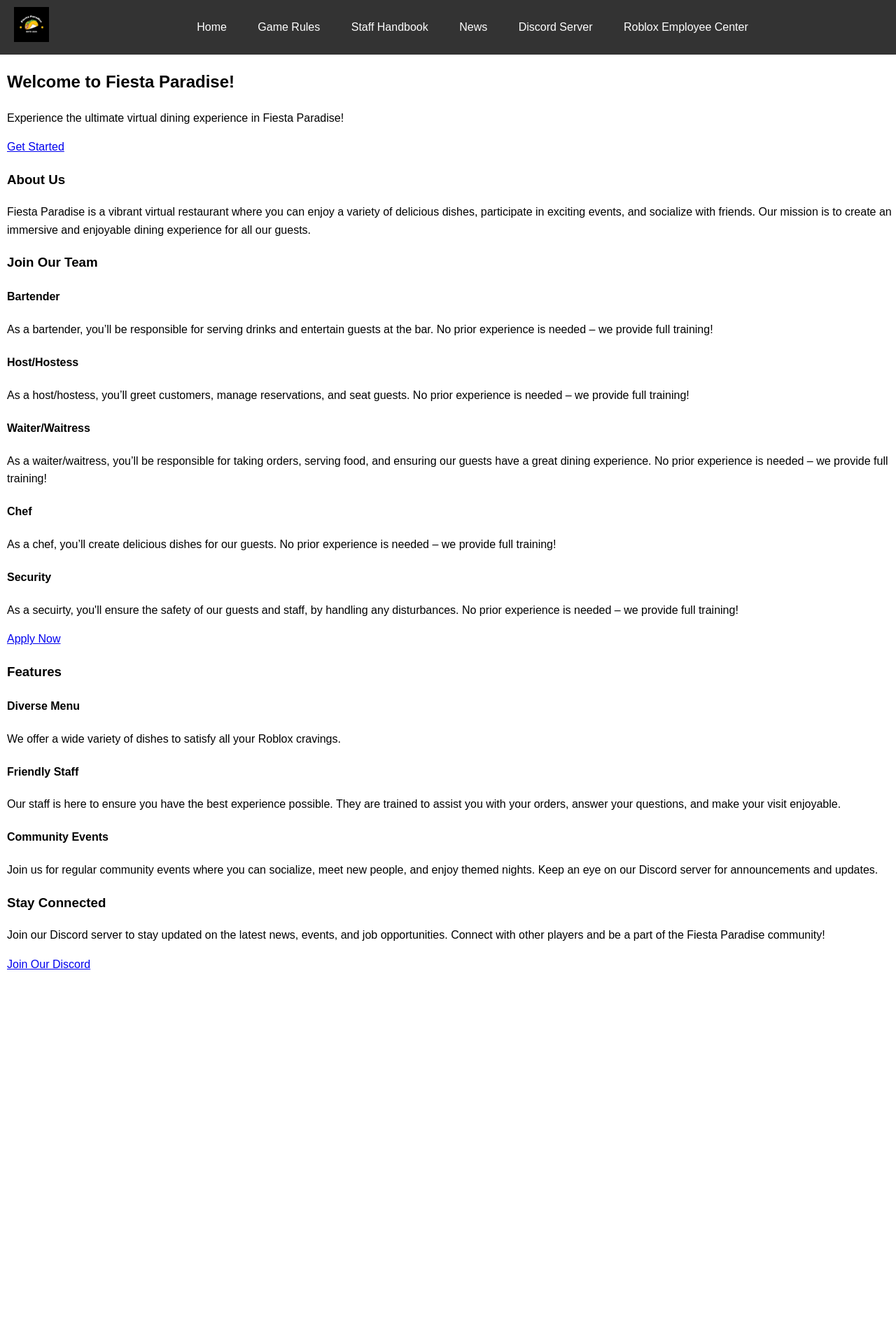
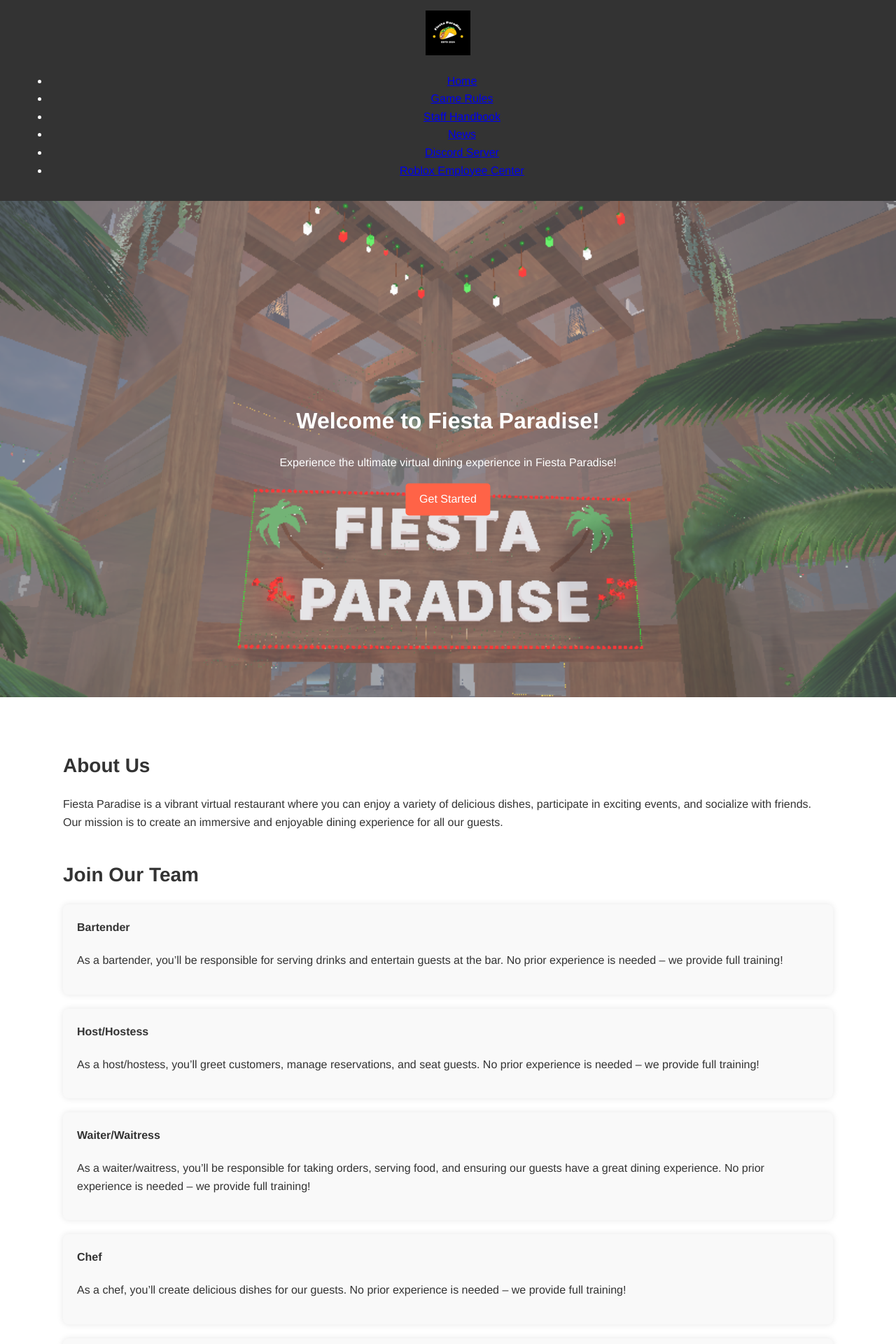
Before and after one commit to ifBars/Fiesta-Paradise, a Jekyll site: the page built from index.html, in a window 1280 px wide. Shown: the top 1920 px of the page at 70% size. Built offline with Jekyll 4.4.1, drawn with Linux system fonts in a browser that asks for light colours; before the commit the page ends 1390 px from its top, so only the background shows below that; some of the changed text lies outside the part shown.

Commit message:
New styling & home/index

```diff
--- a/assets/css/styles.css
+++ b/assets/css/styles.css
@@ -1,181 +1,100 @@
 body {
-  font-family: Arial, sans-serif;
+  font-family: 'Helvetica Neue', sans-serif;
   line-height: 1.6;
   margin: 0;
   padding: 0;
+  color: #333;
 }
 
 header {
   background: #333;
   color: #fff;
-  padding: 10px 20px; /* Increased padding for better spacing */
+  padding: 15px 30px;
+  text-align: center;
 }
 
-nav {
-  display: flex;
-  align-items: center;
+.hero {
+  position: relative;
+  text-align: center;
+  color: white;
 }
 
-.logo-container {
-  margin-right: 20px; /* Adjusted margin for the logo */
+.hero-image {
+  width: 100%;
+  height: auto;
+  opacity: 0.8;
 }
 
-.logo-container a {
-  display: inline-block;
+.hero-overlay {
+  position: absolute;
+  top: 50%;
+  left: 50%;
+  transform: translate(-50%, -50%);
 }
 
-.logo {
-  height: 50px;
-}
-
-.nav-links {
-  list-style: none;
-  padding: 0;
-  margin: 0 auto; /* Center the navigation links horizontally */
-}
-
-.nav-links li {
+.cta-button {
   display: inline-block;
-  margin-left: 20px; /* Adjusted spacing between navigation links */
-}
-
-.nav-links li:first-child {
-  margin-left: 0; /* Remove margin for the first navigation link */
-}
-
-.nav-links li a {
+  padding: 10px 20px;
+  background: #ff6347;
   color: #fff;
   text-decoration: none;
-  padding: 5px 10px;
+  border-radius: 5px;
   transition: background 0.3s;
 }
 
-.nav-links li a:hover {
-  background: #575757;
-  border-radius: 4px;
+.cta-button:hover {
+  background: #e5533d;
 }
 
-.menu-toggle {
-  display: none;
-  flex-direction: column;
-  cursor: pointer;
+.content-wrapper {
+  padding: 40px 20px;
+  max-width: 1100px;
+  margin: 0 auto;
 }
 
-.menu-toggle .bar {
-  height: 3px;
-  width: 25px;
-  background-color: #fff;
-  margin: 4px 0;
+section {
+  margin-bottom: 40px;
+}
+
+h3 {
+  font-size: 28px;
+  margin-bottom: 20px;
+}
+
+p {
+  font-size: 16px;
+  line-height: 1.6;
+}
+
+.job-list, .feature-list {
+  display: flex;
+  flex-wrap: wrap;
+  gap: 20px;
+}
+
+.job-role, .feature-item {
+  background: #f9f9f9;
+  border-radius: 8px;
+  padding: 20px;
+  box-shadow: 0 0 10px rgba(0, 0, 0, 0.1);
+  flex: 1 1 calc(50% - 20px);
+  min-width: 250px;
+}
+
+.job-role h4, .feature-item h4 {
+  margin-top: 0;
+}
+
+.contact-content {
+  text-align: center;
 }
 
 @media (max-width: 768px) {
-  .menu-toggle {
-    display: flex;
+  .hero-overlay {
+    top: 40%;
   }
 
-  .nav-links {
-    display: none;
+  .job-list, .feature-list {
     flex-direction: column;
-    width: 100%;
-    text-align: center;
-    background: #333;
-    position: absolute;
-    top: 60px;
-    left: 0;
-    border-top: 1px solid #575757;
-  }
-
-  .nav-links li {
-    margin: 10px 0;
-  }
-
-  .nav-links.active {
-    display: flex;
   }
 }
-
-/* Additional styles for dropdowns in other pages */
-.dropdown {
-  margin: 10px 0;
-}
-
-.dropbtn {
-  background-color: #4CAF50;
-  color: white;
-  padding: 16px;
-  font-size: 16px;
-  border: none;
-  cursor: pointer;
-  width: 100%;
-  text-align: left;
-}
-
-.dropdown-content {
-  display: none;
-  background-color: #f9f9f9;
-  box-shadow: 0px 8px 16px 0px rgba(0,0,0,0.2);
-  padding: 12px 16px;
-  z-index: 1;
-}
-
-.dropdown-content p {
-  margin: 0;
-}
-
-.dropdown.active .dropdown-content {
-  display: block;
-}
-
-.news-container {
-  margin: 0 auto;
-  max-width: 800px;
-  padding: 20px;
-}
-
-.news-post {
-  margin-bottom: 40px;
-  padding: 20px;
-  background: #f9f9f9;
-  border-radius: 8px;
-  box-shadow: 0 0 10px rgba(0, 0, 0, 0.1);
-}
-
-.news-post h2 {
-  margin-top: 0;
-  font-size: 24px;
-}
-
-.post-date {
-  color: #888;
-  margin-bottom: 10px;
-}
-
-.post-image {
-  max-width: 100%;
-  height: auto;
-  margin-bottom: 15px;
-  border-radius: 5px;
-}
-
-.post-content {
-  font-size: 16px;
-}
-
-.post-divider {
-  border: 0;
-  height: 1px;
-  background: #ddd;
-  margin: 40px 0;
-}
-
-.content-wrapper {
-  padding-left: 10px; /* Adjust the value as needed */
-}
-
-/* Style for horizontal rule */
-hr {
-  border: 0;
-  height: 1px;
-  background: #ddd;
-  margin: 2em 0;
-}
--- a/index.html
+++ b/index.html
@@ -3,30 +3,28 @@ layout: default
 title: "Home"
 ---
 
-<div class="content-wrapper">
-    <!-- Hero Section -->
-    <section class="hero">
-        <div class="hero-content">
+<div class="hero">
+  <img src="/assets/images/fiesta-paradise-welcome.png" alt="Fiesta Paradise Welcome" class="hero-image">
+  <div class="hero-overlay">
     <h1>Welcome to Fiesta Paradise!</h1>
     <p>Experience the ultimate virtual dining experience in Fiesta Paradise!</p>
     <a href="/Fiesta-Paradise/game-rules" class="cta-button">Get Started</a>
   </div>
-    </section>
+</div>
 
+<div class="content-wrapper">
   <!-- About Section -->
   <section class="about">
-        <div class="about-content">
     <h3>About Us</h3>
     <p>Fiesta Paradise is a vibrant virtual restaurant where you can enjoy a variety of delicious dishes,
        participate in exciting events, and socialize with friends. Our mission is to create an immersive and
        enjoyable dining experience for all our guests.</p>
-        </div>
   </section>
 
   <!-- Jobs Section -->
   <section class="jobs">
-        <div class="jobs-content">
     <h3>Join Our Team</h3>
+    <div class="job-list">
       <div class="job-role">
         <h4>Bartender</h4>
         <p>As a bartender, you’ll be responsible for serving drinks and entertain guests at the bar. No prior
@@ -49,17 +47,17 @@ title: "Home"
       </div>
       <div class="job-role">
         <h4>Security</h4>
-                <p>As a secuirty, you'll ensure the safety of our guests and staff, by handling any disturbances. No
+        <p>As a security, you'll ensure the safety of our guests and staff, by handling any disturbances. No
            prior experience is needed – we provide full training!</p>
       </div>
+    </div>
     <a href="/Fiesta-Paradise/jobs" class="cta-button">Apply Now</a>
-        </div>
   </section>
 
   <!-- Features Section -->
   <section class="features">
-        <div class="features-content">
     <h3>Features</h3>
+    <div class="feature-list">
       <div class="feature-item">
         <h4>Diverse Menu</h4>
         <p>We offer a wide variety of dishes to satisfy all your Roblox cravings.</p>
@@ -79,11 +77,9 @@ title: "Home"
 
   <!-- Contact Section -->
   <section class="contact">
-        <div class="contact-content">
     <h3>Stay Connected</h3>
     <p>Join our Discord server to stay updated on the latest news, events, and job opportunities. Connect with
        other players and be a part of the Fiesta Paradise community!</p>
     <a href="https://discord.gg/hKqgVrXjRF" class="cta-button">Join Our Discord</a>
-        </div>
   </section>
 </div>
```
Lines whose indentation alone changed are shown as unchanged.
